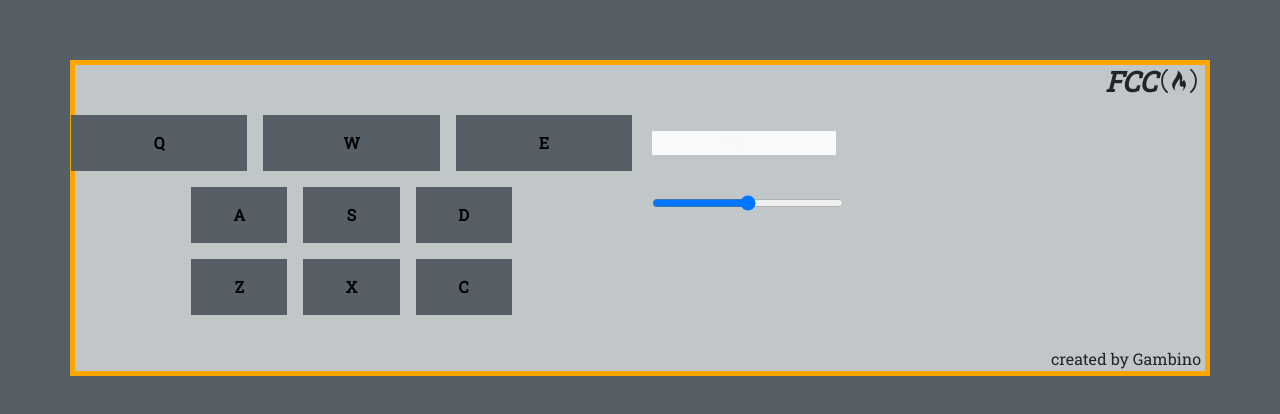
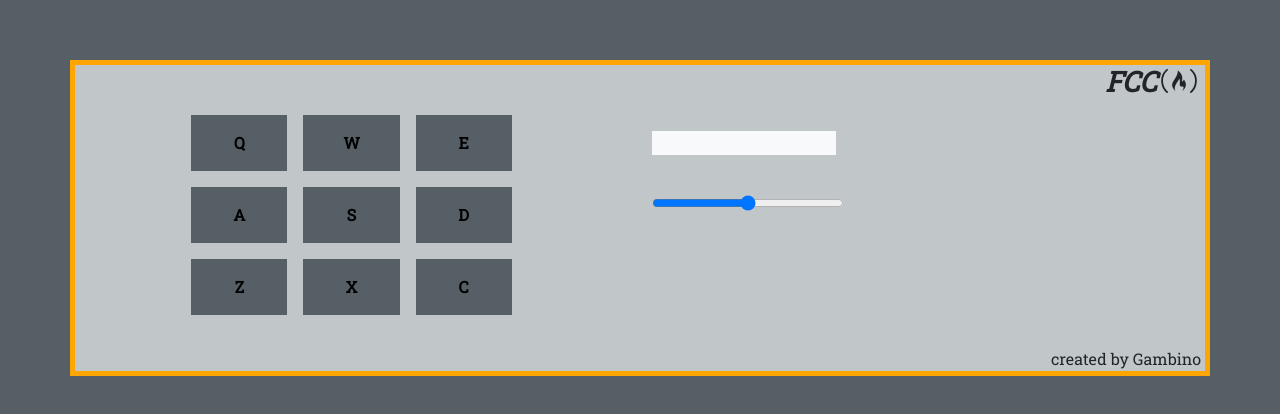
Before and after one commit to mugambi-victor/drum-machine, a website: page index.html in a window 1280 px wide. Shown: the part 182-596 px from the top of the page. Drawn offline with nearby package versions, Linux system fonts and the light colour scheme.

Commit message:
responsiveness

```diff
--- a/index.html
+++ b/index.html
@@ -87,15 +87,15 @@
         <div class="row mm mb-4">
           <div class="col">
             <div class="row col-md d-flex justify-content-center">
-              <button class="drum-pad col-md" id="drum-0">
+              <button class="drum-pad col-md-2" id="drum-0">
                 <audio src="audio/Heater-1.mp3" class="clip" id="Q"></audio>
                 Q
               </button>
-              <button class="drum-pad col-md" id="drum-1">
+              <button class="drum-pad col-md-2" id="drum-1">
                 <audio src="audio/Heater-2.mp3" class="clip" id="W"></audio>
                 W
               </button>
-              <button class="drum-pad col-md" id="drum-2">
+              <button class="drum-pad col-md-2" id="drum-2">
                 <audio src="audio/Heater-3.mp3" class="clip" id="E"></audio>
                 E
               </button>
```
